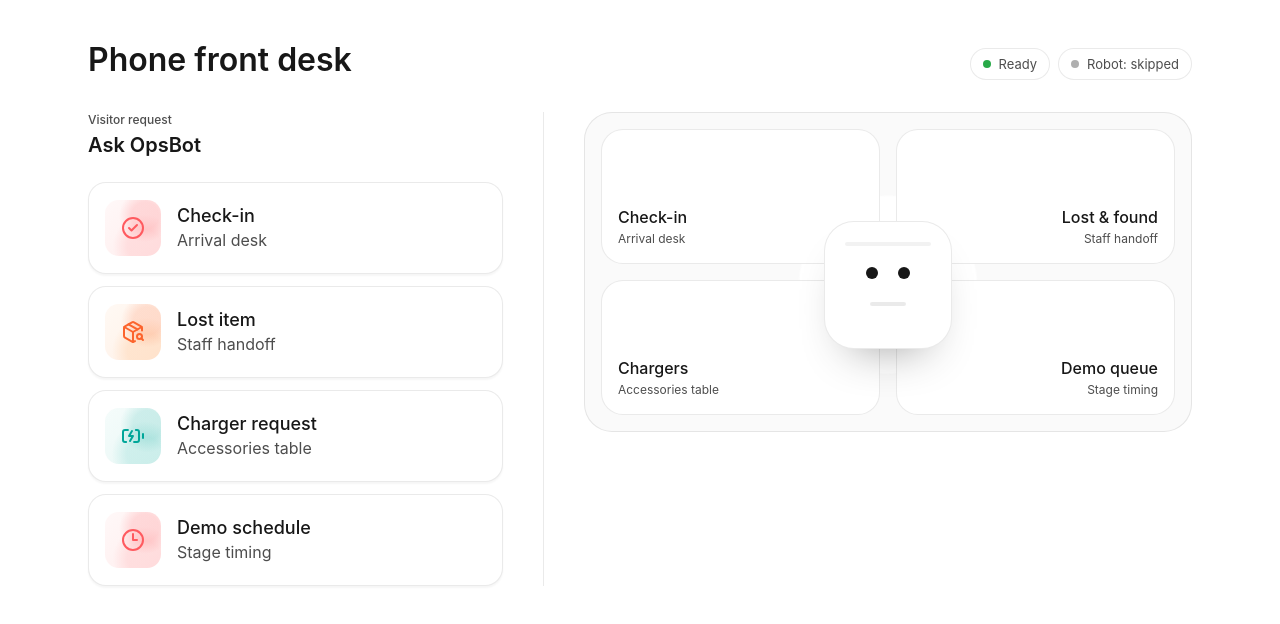
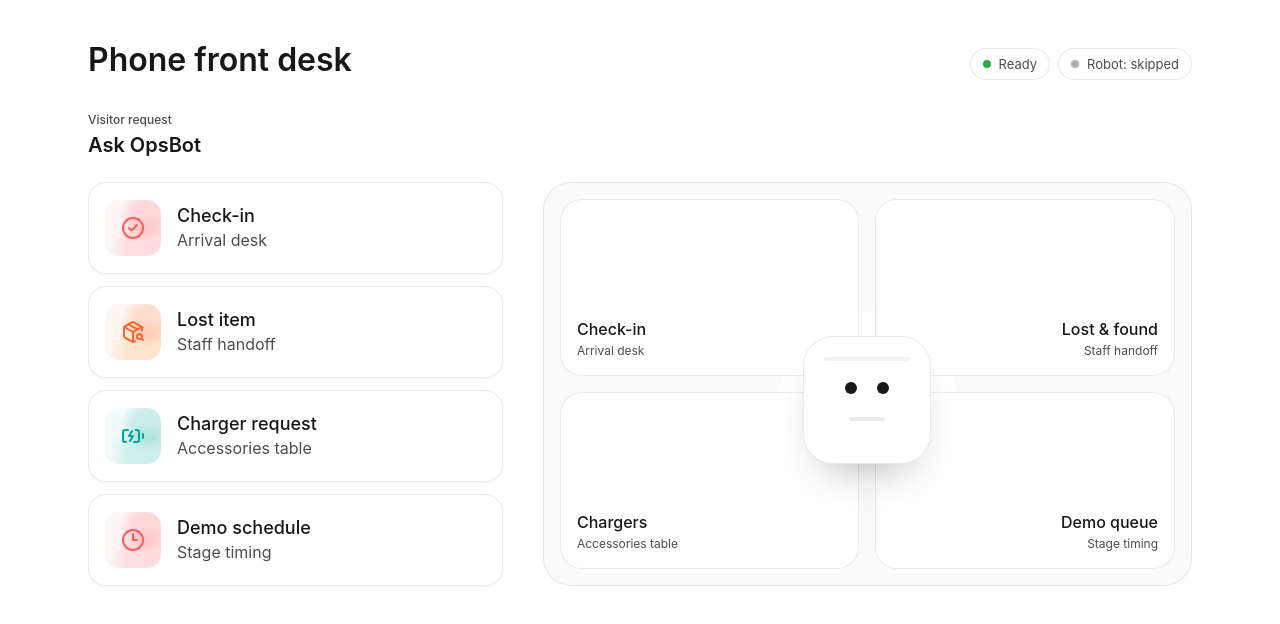
Before and after one commit to borjasolerme/opsbot, a Next.js app: page / in a window 1280 px wide. Shown: the top 624 px of the page. Built offline with nearby package versions, Linux system fonts and the light colour scheme; no server answers.

Commit message:
Align robot panel with buttons

```diff
--- a/components/OpsBotConsole.tsx
+++ b/components/OpsBotConsole.tsx
@@ -259,9 +259,9 @@ export function OpsBotConsole() {
           </div>
         </div>
 
-        <div className="flex min-w-0 flex-col gap-4 border-t border-border pt-8 md:border-l md:border-t-0 md:pl-10 md:pt-0">
+        <div className="flex min-w-0 flex-col md:pt-[70px]">
           <div
-            className="robot-stage min-h-80 overflow-hidden rounded-[28px] border border-border bg-secondary max-[420px]:min-h-[280px]"
+            className="robot-stage h-full min-h-80 overflow-hidden rounded-[28px] border border-border bg-secondary max-[420px]:min-h-[280px]"
             data-action={robotAction}
             data-speaking={requestState === "speaking"}
             aria-label={robotActionLabels[robotAction]}
```
